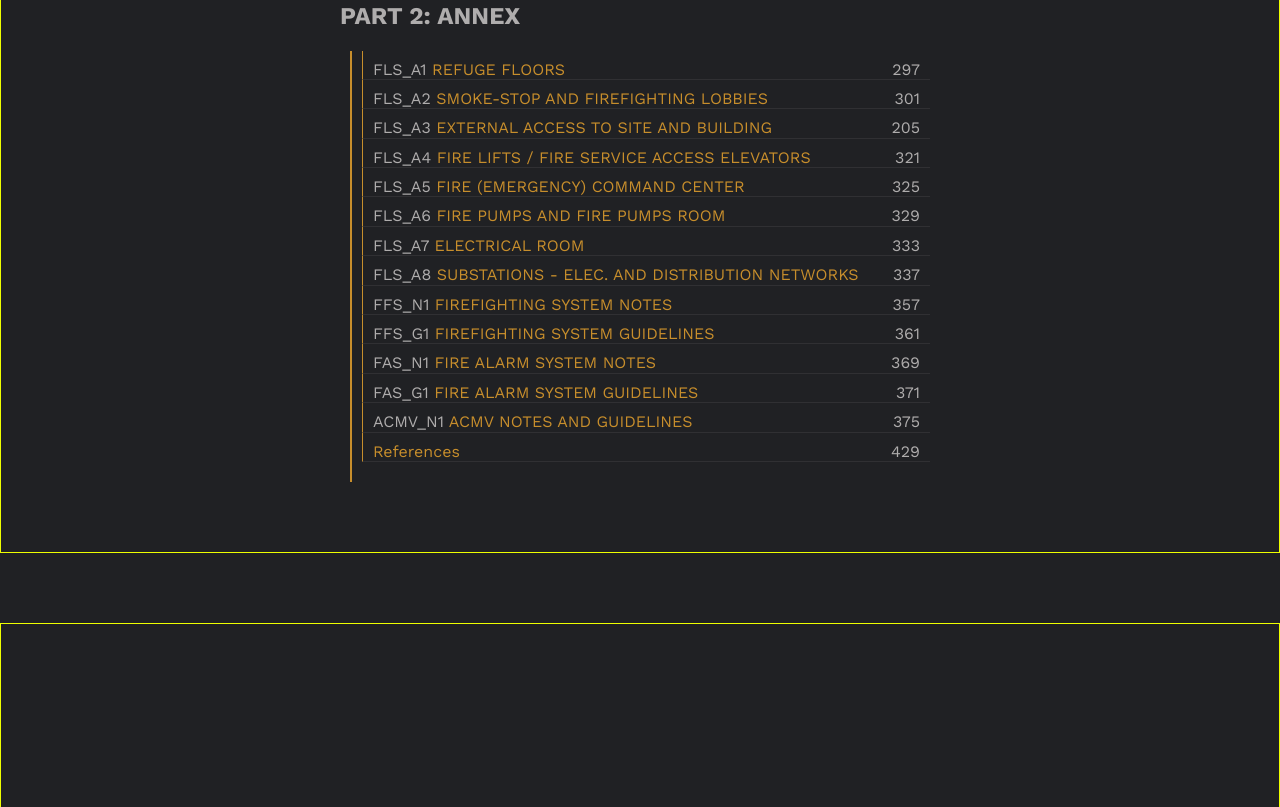
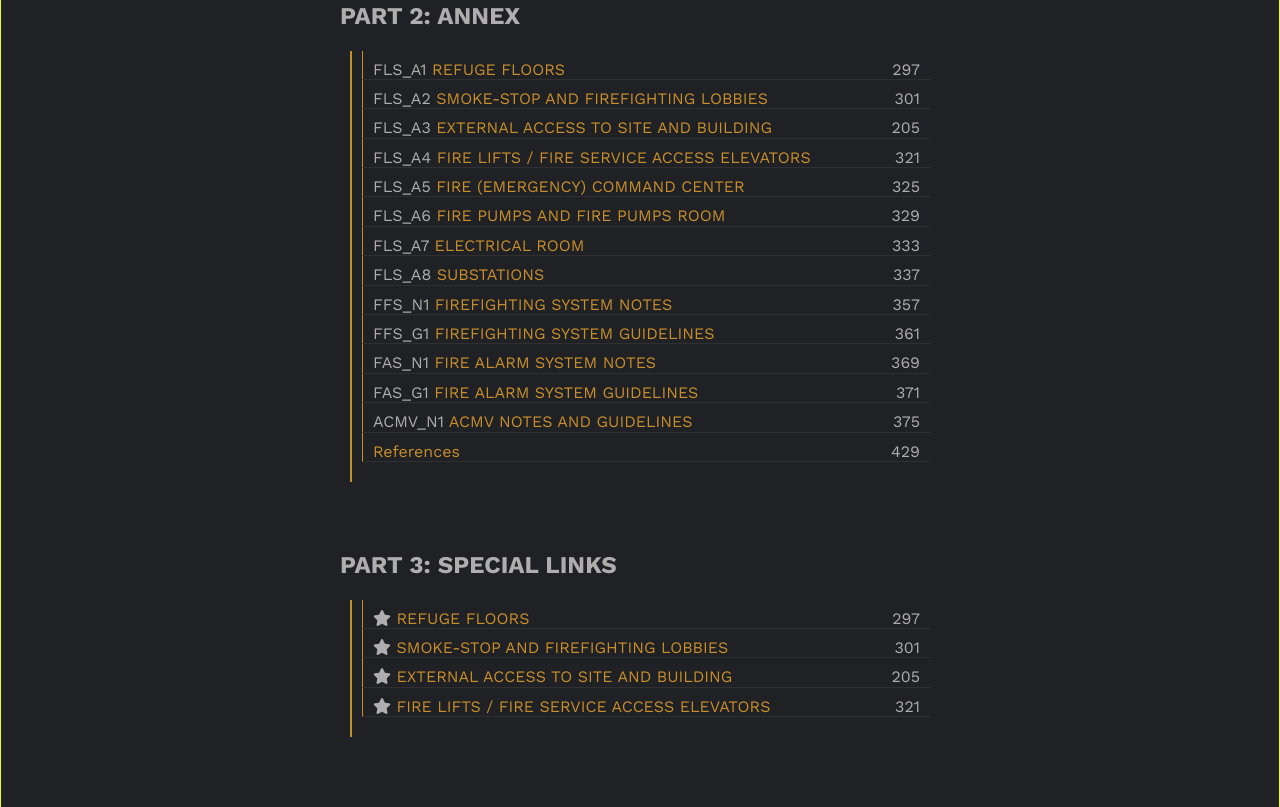
Before and after one commit to Amr-AbdelWahab/QCDD-2022-requirements, a plain HTML site: page index.html in a window 1280 px wide. Shown: the part 1993-2800 px from the top of the page. Drawn offline with nearby package versions, Linux system fonts and the light colour scheme.

Commit message:
emprove contents

```diff
--- a/css/style.css
+++ b/css/style.css
@@ -161,7 +161,7 @@ nav ul li:hover{
 }
 
 .goToContents{
-    color: var(--main-txt-color)
+    color: var(--main-txt-color);
     margin-top: 100px;
     /* border: 1px solid #000; */
     display: flex;
@@ -170,16 +170,22 @@ nav ul li:hover{
     transition: var(--main-trans);
     position: relative;
 }
+
+
+
+
 .goToContents p{
     position: relative;
     transition: var(--main-trans);
 }
 
+
+
 .goToContents p::before,.goToContents  p::after{
     content: '';
     width:0;
     height: 2px;
-    background-color: var(--main-txt-color)
+    background-color: var(--main-txt-color);
     position: absolute;
     bottom: 0;
     transition: var(--main-trans);
@@ -195,6 +201,8 @@ nav ul li:hover{
     transition: var(--main-trans);
 }
 
+
+
 .goToContents:hover p::before{
     width: 50%;
 }
@@ -204,6 +212,9 @@ nav ul li:hover{
 .goToContents:hover :last-child{
     bottom: -30px;
 }
+
+
+
 
 /*---------- */
 /* contents */
@@ -231,6 +242,7 @@ nav ul li:hover{
 
 .contents h2{
     margin-bottom: 20px;
+    text-transform: uppercase;
 }
 .contents h3{
     font-weight: 500;
@@ -260,6 +272,13 @@ nav ul li:hover{
     border-bottom: 1px solid rgba(175, 173, 173, 0.11);
     position: relative;
 }
+
+.contents .container .cont{
+    color: var(--main-txt-color);
+    transition: var(--main-trans);
+    position: relative;
+}
+
 p:hover .cont {
     padding-right: 3rem;
     padding-right: 15%;
--- a/css/test.css
+++ b/css/test.css
@@ -15,9 +15,3 @@
 .contents li{
     margin: 15px;
 }
-
-.goToContents, .cont{
-    color: #c78e2c;
-    transition: var(--main-trans);
-    position: relative;
-}
--- a/index.html
+++ b/index.html
@@ -60,6 +60,7 @@
     <section class="contents landi ng bd" id="contents">
         <div class="container" >
 
+            <!-- PART 1: OCCUPANCY CHAPTERS -->
             <div class="part ">
                 <h2>PART 1: OCCUPANCY CHAPTERS</h2>
 
@@ -117,7 +118,7 @@
                 </div>
             </div>
 
-
+            <!-- PART 2: ANNEX -->
             <div class="part">
                 <h2>PART 2: ANNEX</h2>
                 <div class="sec">
@@ -128,13 +129,24 @@
                     <p><a href="#" class="cont"><span>FLS_A5 </span> FIRE (EMERGENCY) COMMAND CENTER </a><span>325</span></p>
                     <p><a href="#" class="cont"><span>FLS_A6 </span> FIRE PUMPS AND FIRE PUMPS ROOM </a><span>329</span></p>
                     <p><a href="#" class="cont"><span>FLS_A7 </span> ELECTRICAL ROOM </a><span>333</span></p>
-                    <p><a href="#" class="cont"><span>FLS_A8</span> SUBSTATIONS - ELEC. AND DISTRIBUTION NETWORKS </a><span>337</span></p>
+                    <p><a href="#" class="cont"><span>FLS_A8</span> SUBSTATIONS  </a><span>337</span></p>
                     <p><a href="#" class="cont"><span>FFS_N1 </span> FIREFIGHTING SYSTEM NOTES </a><span>357</span></p>
                     <p><a href="#" class="cont"><span>FFS_G1 </span> FIREFIGHTING SYSTEM GUIDELINES </a><span>361</span></p>
                     <p><a href="#" class="cont"><span>FAS_N1 </span> FIRE ALARM SYSTEM NOTES </a><span>369</span></p>
                     <p><a href="#" class="cont"><span>FAS_G1 </span> FIRE ALARM SYSTEM GUIDELINES </a><span>371</span></p>
                     <p><a href="#" class="cont"><span>ACMV_N1 </span> ACMV NOTES AND GUIDELINES </a><span>375</span></p>
                     <p><a href="#" class="cont"> References </a><span>429</span></p>
+                </div>
+            </div>
+
+            <!-- PART 3: special Links -->
+            <div class="part part3">
+                <h2>PART 3: special Links</h2>
+                <div class="sec">
+                    <p><a href="#" class="cont"><span><i class="fa-solid fa-star"></i></span>  REFUGE FLOORS </a><span>297</span></p>
+                    <p><a href="#" class="cont"><span><i class="fa-solid fa-star"></i> </span> SMOKE-STOP AND FIREFIGHTING LOBBIES </a><span>301</span></p>
+                    <p><a href="#" class="cont"><span><i class="fa-solid fa-star"></i> </span> EXTERNAL ACCESS TO SITE AND BUILDING </a><span>205</span></p>
+                    <p><a href="#" class="cont"><span><i class="fa-solid fa-star"></i> </span> FIRE LIFTS / FIRE SERVICE ACCESS ELEVATORS </a><span>321</span></p>
                 </div>
             </div>
 
@@ -167,114 +179,6 @@
 
     <section class="contents landing bd" id="">
 
-        <div class="container">
-            <!-- <h2>PART 1: OCCUPANCY CHAPTERS</h2> -->
-            <!-- <ol>
-
-                <!--I ASSEMBLY OCCUPANCY -->
-                <!-- <li><a href="#" class="cont"> ASSEMBLY OCCUPANCY</a>
-                    <ul>
-                        <li>1.0<a href="#" class="cont"> Masjid and Mosque Buildings</a></li>
-                        <li>2.0<a href="#" class="cont"> General (See NFPA 101 Chap. 12)</a></li>
-                    </ul>
-                </li> -->
-
-                <!--II EDUCATIONAL OCCUPANCY -->
-                <!-- <li><a href="#" class="cont"> EDUCATIONAL OCCUPANCY</a>
-                    <ul>
-                        <li>3.0<a href="#" class="cont"> Nurseries-Child Care Occupancies</a></li>
-                        <li>4.0<a href="#" class="cont"> Educational Occupancies</a></li>
-                    </ul>
-                </li> -->
-
-                <!--III HEALTH CARE OCCUPANCY -->
-                <!-- <li><a href="#" class="cont"> HEALTH CARE OCCUPANCY</a>
-                    <ul>
-                        <li>5.0<a href="#" class="cont"> Ambulatory Health Care Occupancies</a></li>
-                        <li>6.0<a href="#" class="cont"> Health Care Occupancies (See NFPA 101 Chap. 18)</a></li>
-                    </ul>
-                </li> -->
-
-                <!--IV RESIDENTIAL OCCUPANCY. -->
-                <!-- <li><a href="#" class="cont"> RESIDENTIAL OCCUPANCY</a>
-                    <ul>
-                        <li>7.0<a href="#" class="cont"> HOTEL Buildings</a></li>
-                        <li>8.0<a href="#" class="cont"> DORMITORY Buildings</a></li>
-                        <li>9.0<a href="#" class="cont"> ACCOMMODATION Buildings</a></li>
-                        <li>10.0<a href="#" class="cont"> APARTMENT Buildings</a></li>
-                    </ul>
-                </li> -->
-
-                <!--V MERCANTILE OCCUPANCY.. -->
-                <!-- <li><a href="" class="cont"> MERCANTILE OCCUPANCY</a>
-                    <ul>
-                        <li>11.0<a href="#" class="cont"> Mercantile Occupancies</a>
-                            <ul>
-                                <li>11.1<a href="#" class="cont"> Mall Structures (See NFPA 101 Chap. 36.4)</a></li>
-                                <li>11.2<a href="#" class="cont"> Bulk Merchandising Retail Buildings (See NFPA 101 Chap. 36.4)</a></li>
-                            </ul>
-                        </li>
-                    </ul>
-                </li> -->
-
-                <!--VI BUSINESS OCCUPANCY -->
-                <!-- <li><a href="#" class="cont"> BUSINESS OCCUPANCY</a>
-                    <ul>
-                        <li>5.0<a href="#" class="cont"> Business Occupancies</a></li>
-                    </ul>
-                </li> -->
-
-                <!--VII INDUSTRIAL OCCUPANCY -->
-                <!-- <li><a href="" class="cont"> INDUSTRIAL OCCUPANCY</a>
-                    <ul>
-                        <li>13.0<a href="#" class="cont"> Industrial Occupancies</a>
-                            <ul>
-                                <li>13.1<a href="#" class="cont"> Aircraft Servicing Hangars</a></li>
-                            </ul>
-                        </li>
-                    </ul>
-                </li> -->
-
-                <!--VIII STORAGE OCCUPANCY. -->
-                <!-- <li><a href="" class="cont"> STORAGE OCCUPANCY.</a>
-                    <ul>
-                        <li>14.0<a href="#" class="cont"> Storage Occupancies</a>
-                            <ul>
-                                <li>14.1<a href="#" class="cont"> Open-Sides Storage Buildings</a></li>
-                                <li>14.2<a href="#" class="cont"> Aircraft Storage Hangars</a></li>
-                                <li>14.3<a href="#" class="cont"> Bulk Storage Facilities</a></li>
-                                <li>14.4<a href="#" class="cont"> Parking Structures</a></li>
-                            </ul>
-                        </li>
-                    </ul>
-                </li> -->
-
-            </ol> -->
-
-
-
-
-            <!-- <h2>PART 2: ANNEX</h2> -->
-
-            <!-- <ul>
-                <li>FLS_A1<a href="#" class="cont"> REFUGE FLOORS</a></li>
-                <li>FLS_A2<a href="#" class="cont"> SMOKE-STOP AND FIREFIGHTING LOBBIES</a></li>
-                <li>FLS_A3<a href="#" class="cont"> EXTERNAL ACCESS TO SITE AND BUILDING</a></li>
-                <li>FLS_A4<a href="#" class="cont"> FIRE LIFTS / FIRE SERVICE ACCESS ELEVATORS</a></li>
-                <li>FLS_A5<a href="#" class="cont"> FIRE (EMERGENCY) COMMAND CENTER</a></li>
-                <li>FLS_A6<a href="#" class="cont"> FIRE PUMPS AND FIRE PUMPS ROOM</a></li>
-                <li>FLS_A7<a href="#" class="cont"> ELECTRICAL ROOM</a></li>
-                <li>FLS_A8<a href="#" class="cont"> SUBSTATIONS - ELECTRICITY AND DISTRIBUTION NETWORKS</a></li>
-                <li>FFS_N1<a href="#" class="cont"> FIREFIGHTING SYSTEM NOTES</a></li>
-                <li>FFS_G1<a href="#" class="cont"> FIREFIGHTING SYSTEM GUIDELINES</a></li>
-                <li>FAS_N1<a href="#" class="cont"> FIRE ALARM SYSTEM NOTES</a></li>
-                <li>FAS_G1<a href="#" class="cont"> FIRE ALARM SYSTEM GUIDELINES</a></li>
-                <li>ACMV_N1<a href="#" class="cont"> AIR-CONDITIONING AND MECHANICAL VENTILATION NOTES AND GUIDELINES</a></li>
-                <li><a href="#" class="cont"> References</a></li>
-            </ul> -->
-
-
-        </div>
 
 
 
```
